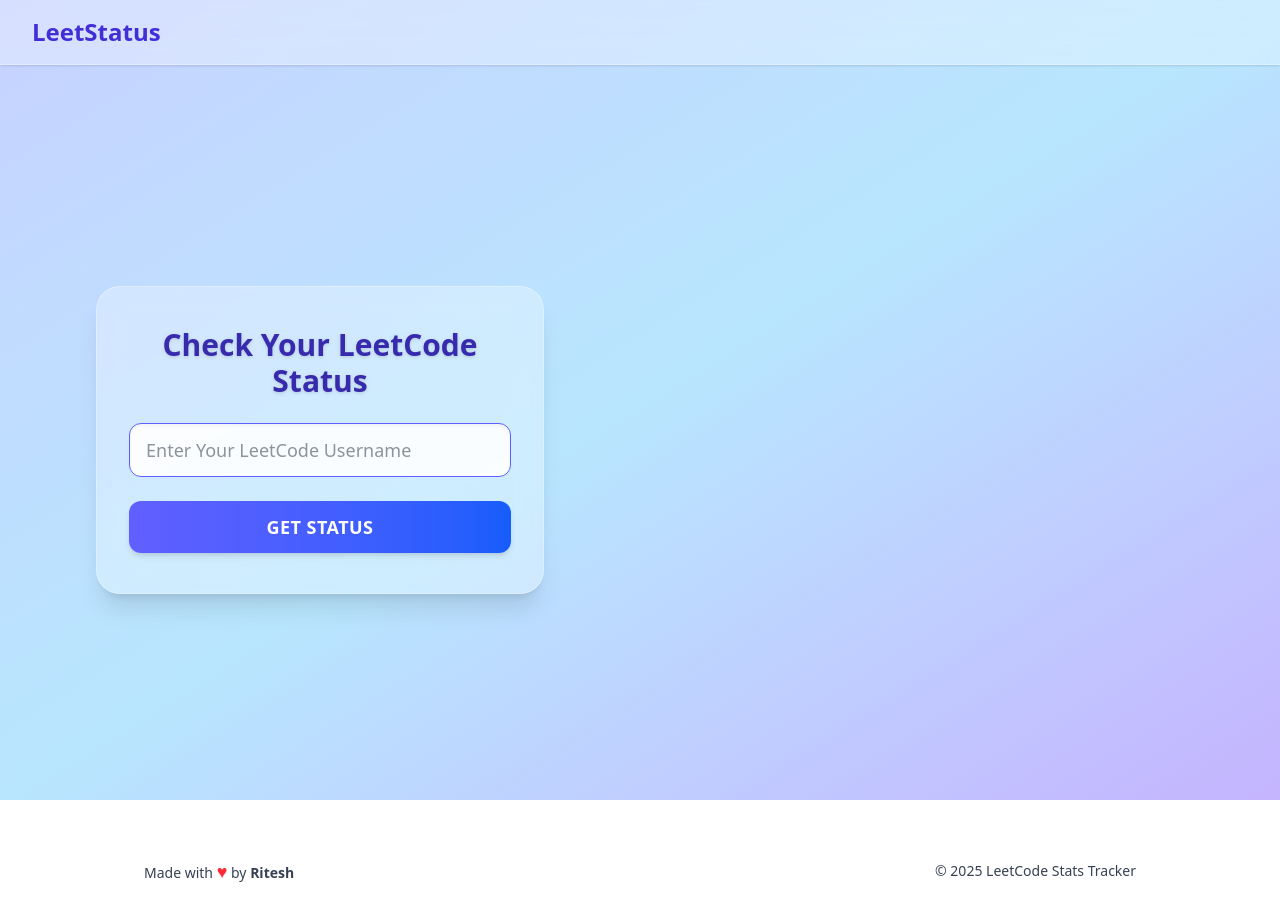
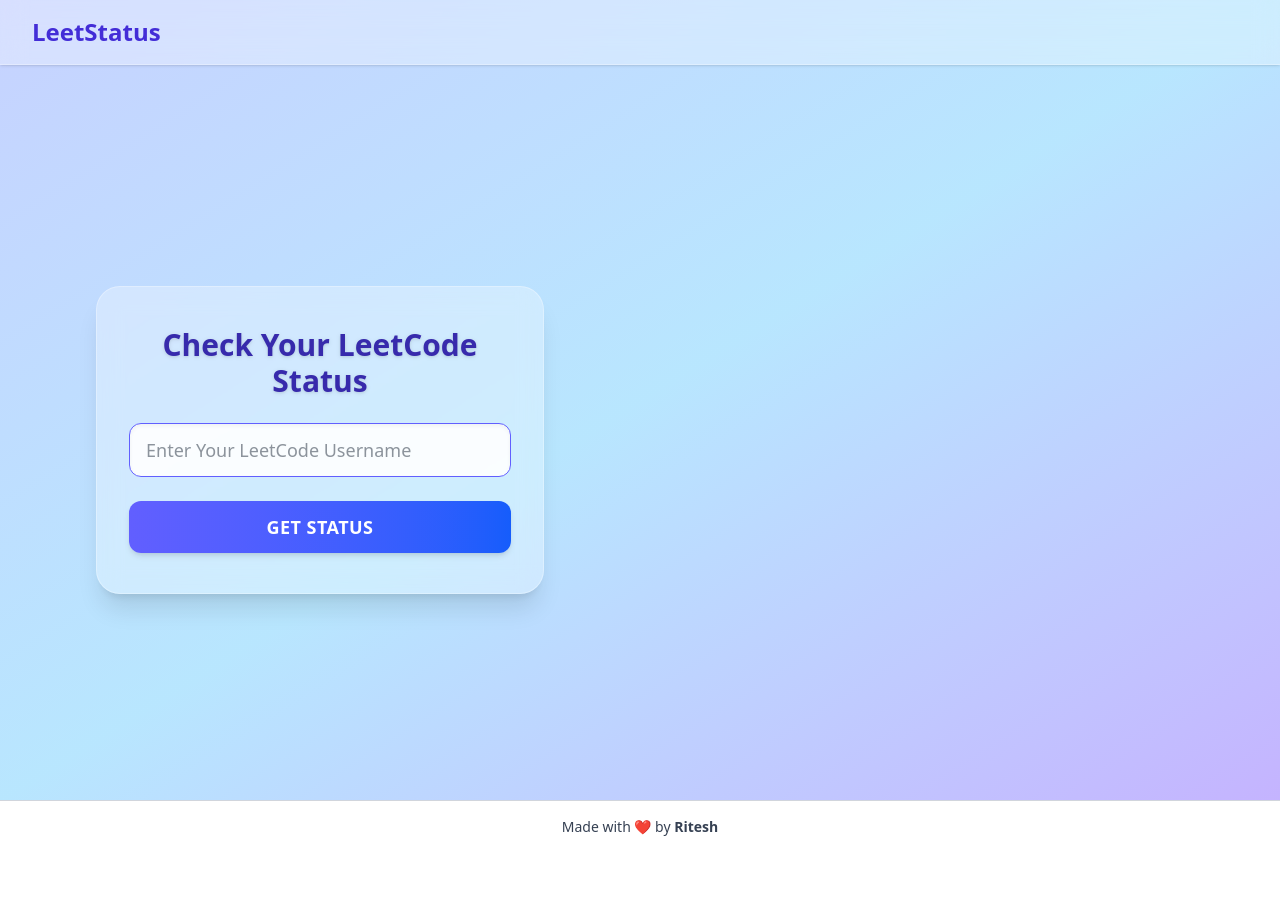
Before and after one commit to Ritesh7m/leetcode-status, a React (Vite) app: page / in a window 1280 px wide. After the commit the page ends 853 px from the top, so only its background shows below. Built offline with nearby package versions, Linux system fonts and the light colour scheme.

Commit message:
Update Footer.jsx

```diff
--- a/src/components/Footer.jsx
+++ b/src/components/Footer.jsx
@@ -2,17 +2,10 @@
 
 export default function Footer() {
   return (
-    <footer className="w-full mt-10 py-4 bg-white/30 dark:bg-slate-800/40 backdrop-blur-md border-t border-white/20 dark:border-gray-600">
-      <div className="max-w-5xl mx-auto px-4 flex flex-col sm:flex-row justify-between items-center text-sm text-gray-700 dark:text-gray-300">
-        <p className="text-center sm:text-left">
-          Made with <span className="text-red-500 text-lg">♥</span> by{" "}
-          <span className="font-semibold">Ritesh</span>
-        </p>
-
-        <p className="text-center sm:text-right mt-2 sm:mt-0">
-          © {new Date().getFullYear()} LeetCode Stats Tracker
-        </p>
-      </div>
+    <footer className="w-full text-center py-4 bg-white/70 dark:bg-gray-900/70 backdrop-blur-md border-t border-gray-300 dark:border-gray-700 mt-auto">
+      <p className="text-gray-700 dark:text-gray-300 text-sm">
+        Made with <span className="text-red-500">❤️</span> by <strong>Ritesh</strong>
+      </p>
     </footer>
   );
 }
```
